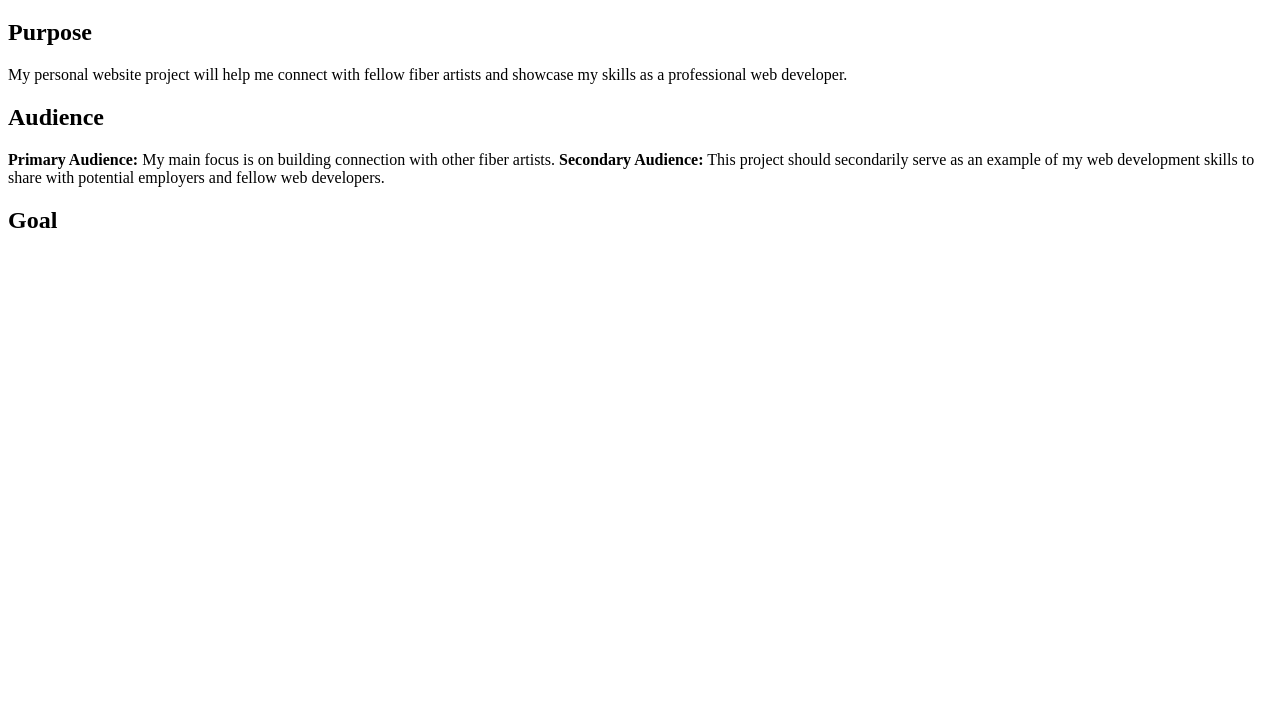
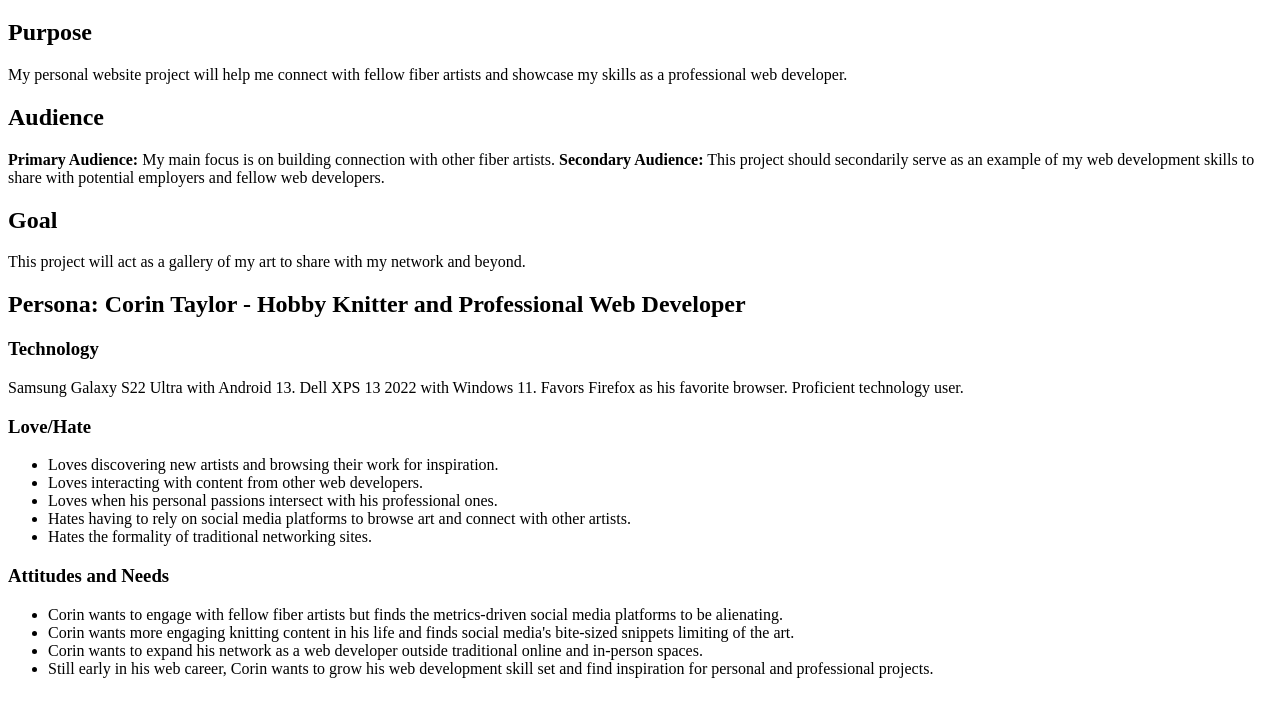
Before and after one commit to 28Nic/pwp-nic, a plain HTML site: page public_html/documentation/milestone-1.html in a window 1280 px wide. Shown: the part 61-778 px from the top of the page. Drawn offline with Linux system fonts and the light colour scheme.

Commit message:
updated milestone-1.html

```diff
--- a/public_html/documentation/milestone-1.html
+++ b/public_html/documentation/milestone-1.html
@@ -6,6 +6,7 @@
 </head>
 <body>
 <h1>Nic's Personal Website Project Milestone 1</h1>
+<section id="purpose">
   <h2>Purpose</h2>
   <p>
   My personal website project will help me connect with fellow fiber artists and showcase my skills as a professional web developer.
@@ -17,7 +18,29 @@ My personal website project will help me connect with fellow fiber artists and s
   </p>
   <h2>Goal</h2>
   <p>
-
+  This project will act as a gallery of my art to share with my network and beyond.
   </p>
+</section>
+<section id="persona">
+    <h2>Persona: Corin Taylor - Hobby Knitter and Professional Web Developer</h2>
+    <h3>Technology</h3>
+    <p>Samsung Galaxy S22 Ultra with Android 13. Dell XPS 13 2022 with Windows 11. Favors Firefox as his favorite browser. Proficient technology user.
+    </p>
+    <h3>Love/Hate</h3>
+    <ul>
+        <li>Loves discovering new artists and browsing their work for inspiration.</li>
+        <li>Loves interacting with content from other web developers.</li>
+        <li>Loves when his personal passions intersect with his professional ones.</li>
+        <li>Hates having to rely on social media platforms to browse art and connect with other artists.</li>
+        <li>Hates the formality of traditional networking sites.</li>
+    </ul>
+    <h3>Attitudes and Needs</h3>
+    <ul>
+        <li>Corin wants to engage with fellow fiber artists but finds the metrics-driven social media platforms to be alienating.</li>
+        <li>Corin wants more engaging knitting content in his life and finds social media's bite-sized snippets limiting of the art.</li>
+        <li>Corin wants to expand his network as a web developer outside traditional online and in-person spaces.</li>
+        <li>Still early in his web career, Corin wants to grow his web development skill set and find inspiration for personal and professional projects.</li>
+    </ul>
+</section>
 </body>
 </html>
```
Lines whose indentation alone changed are shown as unchanged.
